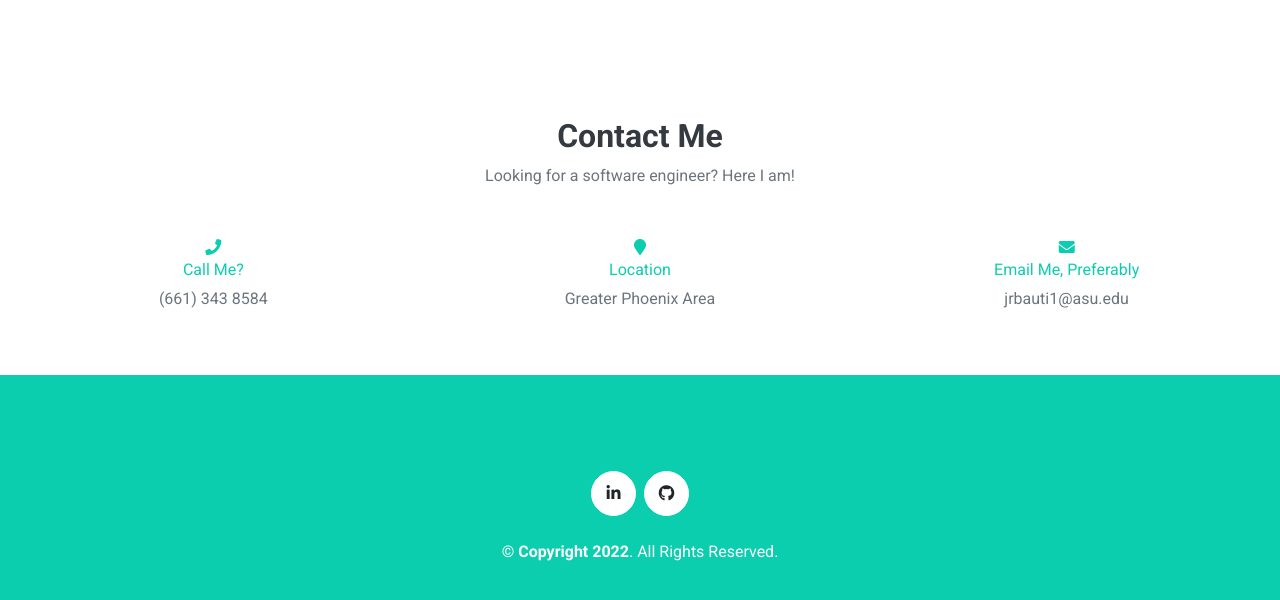
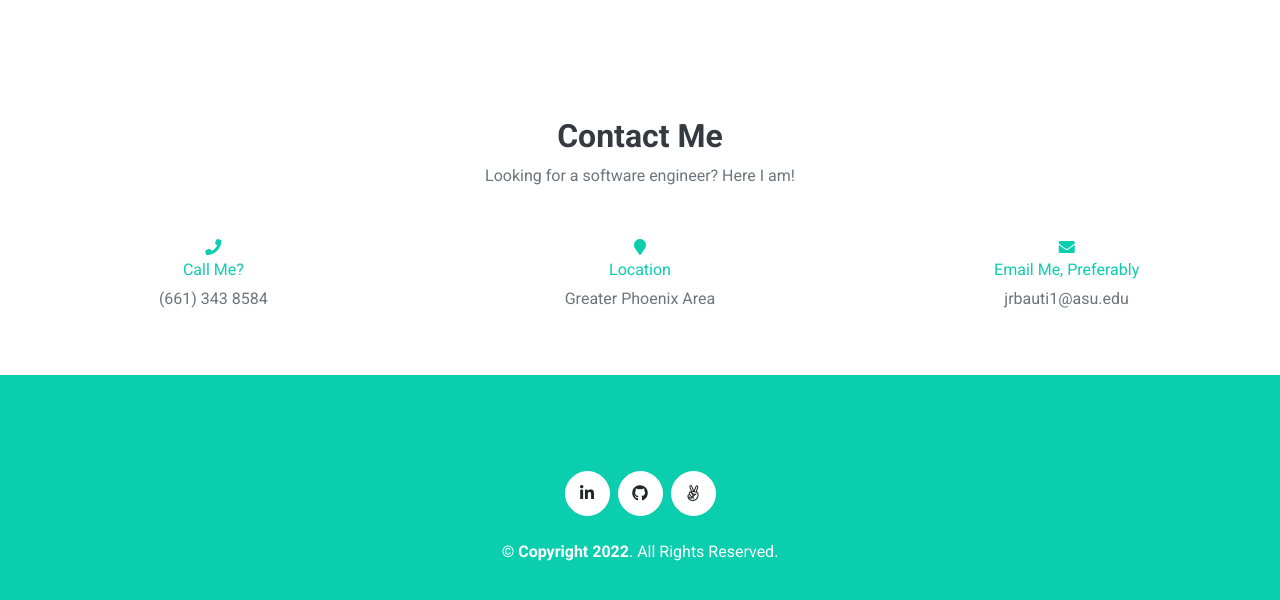
Before and after one commit to jrbauti-09/jrbauti-09.github.io, a plain HTML site: page index.html in a window 1280 px wide. Shown: the part 4523-5123 px from the top of the page. Drawn offline with nearby package versions, Linux system fonts and the light colour scheme.

Commit message:
added angelist

```diff
--- a/index.html
+++ b/index.html
@@ -633,10 +633,13 @@
         <div class="container text-center py-5">
             <div class="d-flex justify-content-center mb-4">
                 <a class="btn btn-light btn-social mr-2"
-                    href="https://www.linkedin.com/in/joshua-raphael-bautista-8a019a11b/"><i
+                    href="https://www.linkedin.com/in/joshua-raphael-bautista-8a019a11b/" target="_blank"><i
                         class="fab fa-linkedin-in"></i></a>
-                <a class="btn btn-light btn-social" href="https://github.com/jrbauti-09"><i
+                <a class="btn btn-light btn-social mr-2" href="https://github.com/jrbauti-09" target="_blank"><i
                         class="fab fa-github"></i></a>
+
+                <a class="btn btn-light btn-social" href="https://angel.co/u/joshua-bautista-5" target="_blank"><i
+                        class="fab fa-angellist"></i></a>
             </div>
             <!-- <div class="d-flex justify-content-center mb-3">
                 <a class="text-white" href="#">Privacy</a>
```
